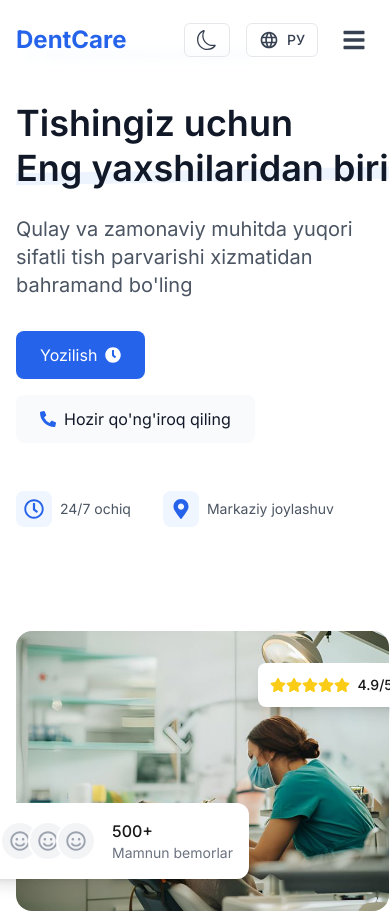
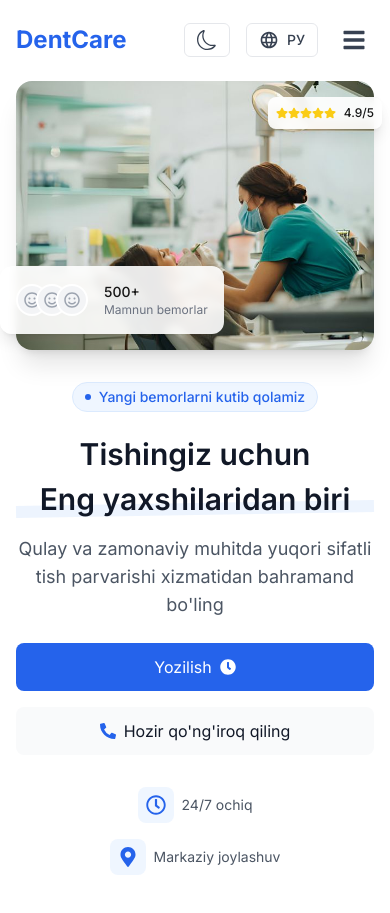
Before and after one commit to OtabekAbduvaliyev/Dental-Care, a Next.js app: page /uz in a window 390 px wide. Shown: the top 913 px of the page. Built offline with nearby package versions, Linux system fonts and the light colour scheme.

Commit message:
some layout bugs fixed

```diff
--- a/app/components/GallerySection.tsx
+++ b/app/components/GallerySection.tsx
@@ -128,9 +128,9 @@ const GallerySection = () => {
                     <AnimatePresence>
                         {galleryImages.map((image) => (
                             <motion.div
+                                key={image.id}
                                 layout
-                                key={image.id}
-                                className="aspect-[4/3] relative cursor-zoom-in"
+                                className="aspect-[4/3] relative cursor-zoom-in w-full"
                                 initial={{ opacity: 0, y: 20 }}
                                 animate={{ opacity: 1, y: 0 }}
                                 exit={{ opacity: 0, scale: 0.8 }}
@@ -163,6 +163,7 @@ const GallerySection = () => {
                             className="fixed inset-0 z-50 bg-black/95 dark:bg-black/98"
                         >
                             <div className="absolute inset-0 flex items-center justify-center">
+                                {/* Close button */}
                                 <button
                                     onClick={handleCloseModal}
                                     className="absolute top-4 right-4 text-white/70 hover:text-white dark:text-gray-400 dark:hover:text-white transition-colors z-50"
@@ -172,6 +173,7 @@ const GallerySection = () => {
                                 </button>
 
                                 {/* Navigation Buttons */}
+                                <div className="hidden sm:block">
                                     <button
                                         onClick={() => handleNavigate('prev')}
                                         className="absolute left-4 top-1/2 -translate-y-1/2 text-white/70 hover:text-white dark:text-gray-400 dark:hover:text-white transition-colors"
@@ -186,6 +188,29 @@ const GallerySection = () => {
                                     >
                                         <FaArrowRight size={24} />
                                     </button>
+                                </div>
+
+                                {/* Mobile Navigation Buttons */}
+                                <div className="sm:hidden absolute bottom-6 left-1/2 -translate-x-1/2 flex items-center gap-8 z-50">
+                                    <motion.button
+                                        initial={{ x: -20, opacity: 0 }}
+                                        animate={{ x: 0, opacity: 1 }}
+                                        onClick={() => handleNavigate('prev')}
+                                        className="w-12 h-12 flex items-center justify-center rounded-full bg-white/10 text-white/90 hover:text-white hover:bg-white/20 transition-all"
+                                        aria-label="Previous image"
+                                    >
+                                        <FaArrowLeft size={20} />
+                                    </motion.button>
+                                    <motion.button
+                                        initial={{ x: 20, opacity: 0 }}
+                                        animate={{ x: 0, opacity: 1 }}
+                                        onClick={() => handleNavigate('next')}
+                                        className="w-12 h-12 flex items-center justify-center rounded-full bg-white/10 text-white/90 hover:text-white hover:bg-white/20 transition-all"
+                                        aria-label="Next image"
+                                    >
+                                        <FaArrowRight size={20} />
+                                    </motion.button>
+                                </div>
 
                                 {/* Image Container */}
                                 <motion.div
--- a/app/components/HeroSection.tsx
+++ b/app/components/HeroSection.tsx
@@ -12,45 +12,45 @@ export default function HeroSection({ onScheduleClick }: HeroSectionProps) {
   const t = useTranslations('Home');
 
   return (
-    <section className="relative py-10 bg-white dark:bg-gray-900 pt-[10%]">
+    <section className="relative py-10 bg-white dark:bg-gray-900 pt-[calc(10%+10px)]">
       <div className="max-w-7xl mx-auto px-4 sm:px-6 lg:px-8">
-        <div className="grid lg:grid-cols-2 gap-16 items-center">
+        <div className="grid lg:grid-cols-2 gap-8 lg:gap-16 items-center">
           {/* Left Content */}
-          <div className="max-w-xl">
-            <div className="inline-flex items-center px-3 py-1 rounded-full bg-blue-50 dark:bg-blue-900/50 border border-blue-100 dark:border-blue-800 mb-8">
+          <div className="text-center lg:text-left max-w-xl mx-auto lg:mx-0">
+            <div className="inline-flex items-center px-3 py-1 rounded-full bg-blue-50 dark:bg-blue-900/50 border border-blue-100 dark:border-blue-800 mb-6 lg:mb-8">
               <div className="w-1.5 h-1.5 rounded-full bg-blue-600 dark:bg-blue-400 mr-2" />
               <span className="text-sm font-medium text-blue-600 dark:text-blue-400">{t('welcomeMessage')}</span>
             </div>
 
-            <h1 className="text-4xl md:text-5xl font-semibold text-gray-900 dark:text-white leading-tight mb-6">
+            <h1 className="text-3xl sm:text-4xl lg:text-5xl font-semibold text-gray-900 dark:text-white leading-tight mb-4 lg:mb-6">
               {t('heroTitle')}{' '}
-              <span className="relative whitespace-nowrap">
+              <span className="relative whitespace-nowrap block sm:inline mt-2 sm:mt-0">
                 <span className="relative z-10">{t('heroHighlight')}</span>
-                <div className="absolute bottom-2 left-0 right-0 h-3 bg-blue-100/50 dark:bg-blue-900/50 -rotate-1" />
+                <div className="absolute bottom-1 sm:bottom-2 left-0 right-0 h-3 bg-blue-100/50 dark:bg-blue-900/50 -rotate-1" />
               </span>
             </h1>
 
-            <p className="text-xl text-gray-600 dark:text-gray-300 mb-8">
+            <p className="text-lg sm:text-xl text-gray-600 dark:text-gray-300 mb-6 lg:mb-8 max-w-lg mx-auto lg:mx-0">
               {t('heroSubtitle')}
             </p>
 
-            <div className="flex flex-wrap gap-4 mb-12">
+            <div className="flex flex-col sm:flex-row justify-center lg:justify-start gap-4 mb-8 lg:mb-12">
               <button
                 onClick={onScheduleClick}
-                className="bg-[#2563EB] text-white px-6 py-3 rounded-lg flex items-center gap-2 hover:bg-blue-700 transition-colors"
+                className="w-full sm:w-auto bg-[#2563EB] text-white px-6 py-3 rounded-lg flex items-center justify-center gap-2 hover:bg-blue-700 transition-colors text-base sm:text-lg"
               >
                 {t('bookNow')} <FaClock className="w-4 h-4" />
               </button>
               <a
                 href="tel:+998901234567"
-                className="bg-[#F9FAFB] dark:bg-gray-800 text-[#111827] dark:text-gray-200 px-6 py-3 rounded-lg flex items-center gap-2 no-underline hover:bg-gray-100 dark:hover:bg-gray-700 transition-colors"
+                className="w-full sm:w-auto bg-[#F9FAFB] dark:bg-gray-800 text-[#111827] dark:text-gray-200 px-6 py-3 rounded-lg flex items-center justify-center gap-2 no-underline hover:bg-gray-100 dark:hover:bg-gray-700 transition-colors text-base sm:text-lg"
               >
                 <FaPhoneAlt className="w-4 h-4 text-[#2563EB] dark:text-blue-400" />
                 {t('callNow')}
               </a>
             </div>
 
-            <div className="flex items-center gap-8 text-sm text-gray-600 dark:text-gray-300">
+            <div className="flex flex-col sm:flex-row items-center justify-center lg:justify-start gap-4 sm:gap-8 text-sm text-gray-600 dark:text-gray-300">
               <div className="flex items-center gap-2">
                 <div className="p-2 bg-blue-50 dark:bg-blue-900/50 rounded-lg">
                   <FaRegClock className="w-5 h-5 text-blue-600 dark:text-blue-400" />
@@ -67,43 +67,43 @@ export default function HeroSection({ onScheduleClick }: HeroSectionProps) {
           </div>
 
           {/* Right Image */}
-          <div className="relative lg:mt-0 mt-10">
-            <div className="relative aspect-[4/3] rounded-2xl overflow-hidden">
+          <div className="relative mt-8 lg:mt-0 order-first lg:order-last">
+            <div className="relative aspect-[4/3] rounded-2xl overflow-hidden shadow-xl">
               <Image
                 src="/gero.jpg"
                 alt={t('heroImageAlt')}
                 fill
-                className="object-cover"
+                className="object-cover transform hover:scale-105 transition-transform duration-700"
                 priority
               />
             </div>
 
             {/* Stats Card */}
-            <div className="absolute -left-8 bottom-8 bg-white dark:bg-gray-800 rounded-xl p-4 shadow-lg">
+            <div className="absolute -left-4 sm:-left-8 bottom-4 sm:bottom-8 bg-white dark:bg-gray-800 rounded-xl p-4 shadow-lg backdrop-blur-sm bg-opacity-90 dark:bg-opacity-90">
               <div className="flex items-center gap-4">
                 <div className="flex -space-x-3">
                   {[...Array(3)].map((_, i) => (
-                    <div key={i} className="w-10 h-10 rounded-full border-2 border-white dark:border-gray-800 bg-gray-100 dark:bg-gray-700 flex items-center justify-center">
-                      <FaRegSmile className="w-5 h-5 text-gray-400 dark:text-gray-300" />
+                    <div key={i} className="w-8 sm:w-10 h-8 sm:h-10 rounded-full border-2 border-white dark:border-gray-800 bg-gray-100 dark:bg-gray-700 flex items-center justify-center">
+                      <FaRegSmile className="w-4 sm:w-5 h-4 sm:h-5 text-gray-400 dark:text-gray-300" />
                     </div>
                   ))}
                 </div>
                 <div>
-                  <div className="font-medium dark:text-white">{t('statsNumber')}</div>
-                  <div className="text-sm text-gray-500 dark:text-gray-400">{t('statsText')}</div>
+                  <div className="font-medium dark:text-white text-sm sm:text-base">{t('statsNumber')}</div>
+                  <div className="text-xs sm:text-sm text-gray-500 dark:text-gray-400">{t('statsText')}</div>
                 </div>
               </div>
             </div>
 
             {/* Review Badge */}
-            <div className="absolute -right-4 top-8 bg-white dark:bg-gray-800 rounded-lg p-3 shadow-lg">
+            <div className="absolute -right-2 sm:-right-4 top-4 sm:top-8 bg-white dark:bg-gray-800 rounded-lg p-2 sm:p-3 shadow-lg backdrop-blur-sm bg-opacity-90 dark:bg-opacity-90">
               <div className="flex items-center gap-2">
                 <div className="flex">
                   {[...Array(5)].map((_, i) => (
-                    <FaStar key={i} className="w-4 h-4 text-yellow-400" />
+                    <FaStar key={i} className="w-3 sm:w-4 h-3 sm:h-4 text-yellow-400" />
                   ))}
                 </div>
-                <span className="text-sm font-medium dark:text-white">{t('rating')}</span>
+                <span className="text-xs sm:text-sm font-medium dark:text-white">{t('rating')}</span>
               </div>
             </div>
           </div>
```
Lines whose indentation alone changed are shown as unchanged.
